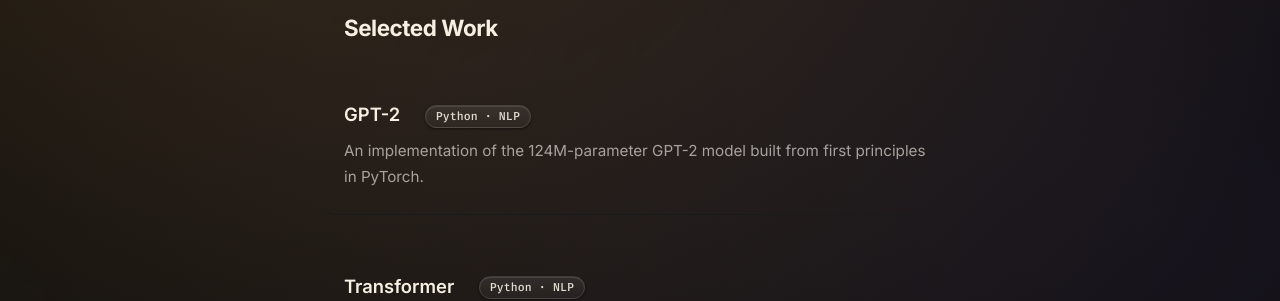
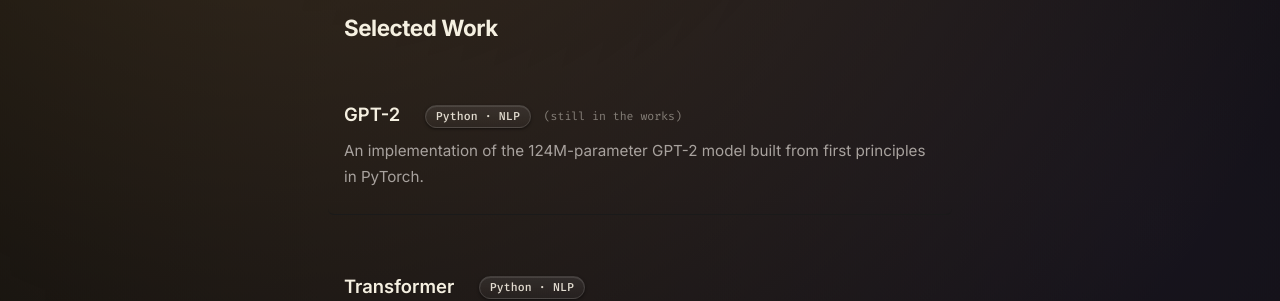
Before and after one commit to SWARITSHUKLA/SWARITSHUKLA.github.io, a Jekyll site: the page built from index.html, in a window 1280 px wide. Shown: the part 457-758 px from the top of the page. Built offline with Jekyll 4.4.1, drawn with Linux system fonts in a browser that asks for light colours.

Commit message:
Updated gpt-2 description

```diff
--- a/assets/style.css
+++ b/assets/style.css
@@ -161,6 +161,16 @@ p {
     margin-left: 10px;
     vertical-align: middle;
     letter-spacing: 0.01em;
+}
+
+.status-marker {
+    font-family: 'Fira Code', monospace;
+    font-size: 0.72rem;
+    color: #857F78; /* Muted warm gray */
+    margin-left: 8px;
+    vertical-align: middle;
+    font-weight: 400;
+    white-space: nowrap;
 }
 
 /* =========================================
--- a/index.html
+++ b/index.html
@@ -19,6 +19,7 @@ layout: default
         <li>
             <a href="https://github.com/SWARITSHUKLA/GPT-2" class="item-title" target="_blank">GPT-2</a>
             <span class="tech-tag">Python · NLP</span>
+            <span class="status-marker">(still in the works)</span>
             <p>An implementation of the 124M-parameter GPT-2 model built from first principles in PyTorch.</p>
         </li>
         <li>
```
